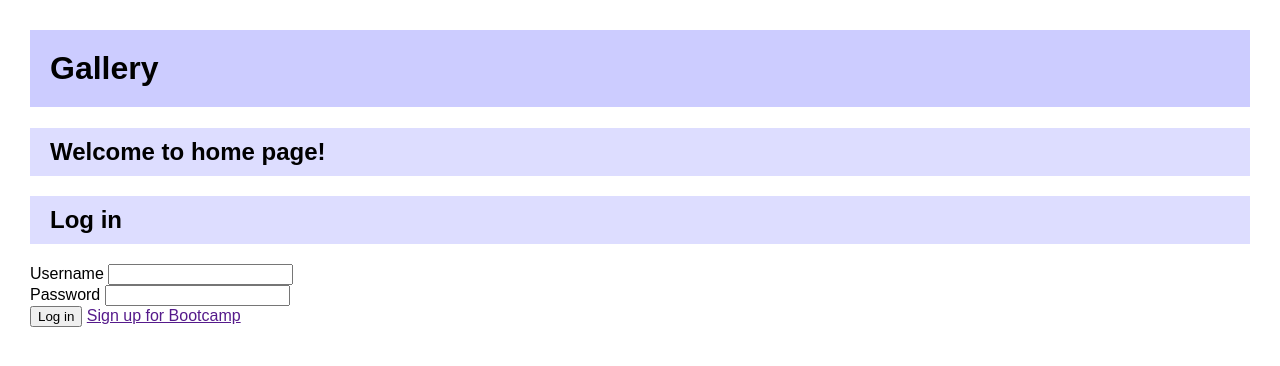
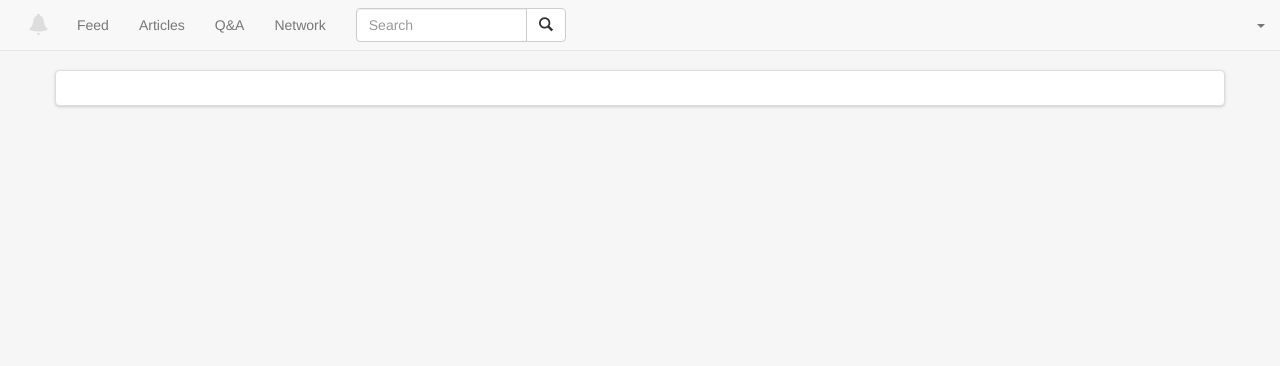
Before and after one commit to wangeen/website, a Django app: page / in a window 1280 px wide. Shown: the top 366 px of the page. Run offline with Django 3.2, Linux system fonts and the light colour scheme; parts of the project's set-up code (start-up, migrations or seed data) failed here and were passed over; some libraries are stand-ins or nearby versions.

Commit message:
apply css

```diff
--- a/mysite/urls.py
+++ b/mysite/urls.py
@@ -16,4 +16,13 @@ urlpatterns = patterns('',
 
     # Uncomment the next line to enable the admin:
     url(r'^admin/', include(admin.site.urls)),
+
+
+    # debug code
+    url(r'^$', ViewHome.as_view(), name='feeds'),
+    url(r'^$', ViewHome.as_view(), name='articles'),
+    url(r'^$', ViewHome.as_view(), name='questions'),
+    url(r'^$', ViewHome.as_view(), name='network'),
+    url(r'^$', ViewHome.as_view(), name='search'),
+    url(r'^$', ViewHome.as_view(), name='profile'),
 )
--- /dev/null
+++ b/templates/base1.html
@@ -0,0 +1,96 @@
+{% load i18n %}
+<!DOCTYPE html>
+<html lang="en">
+  <head>
+    <meta charset="utf-8">
+    <meta http-equiv="X-UA-Compatible" content="IE=edge">
+    <meta name="viewport" content="width=device-width, initial-scale=1">
+    <title>{% block title %}Bootcamp{% endblock %}</title>
+    <link rel="icon" type="image/png" href="{{ STATIC_URL }}img/favicon.png">
+    <link href="{{ STATIC_URL }}css/bootstrap.min.css" rel="stylesheet">
+    <link href="{{ STATIC_URL }}css/bootcamp.css" rel="stylesheet">
+    <!--[if lt IE 9]>
+      <script src="https://oss.maxcdn.com/libs/html5shiv/3.7.0/html5shiv.js"></script>
+      <script src="https://oss.maxcdn.com/libs/respond.js/1.4.2/respond.min.js"></script>
+    <![endif]-->
+    <script src="{{ STATIC_URL }}js/jquery-2.1.1.min.js"></script>
+    <script src="{{ STATIC_URL }}js/bootstrap.min.js"></script>
+    <script src="{{ STATIC_URL }}js/bootcamp.js"></script>
+
+    {% block head %}
+    {% endblock head %}
+  </head>
+  <body>
+    {% block body %}
+      <header>
+        <nav class="navbar navbar-default navbar-fixed-top" role="navigation">
+          <div class="container-fluid">
+            <div class="navbar-header">
+              <button type="button" class="navbar-toggle" data-toggle="collapse" data-target="#menu">
+                <span class="sr-only">Toggle navigation</span>
+                <span class="icon-bar"></span>
+                <span class="icon-bar"></span>
+                <span class="icon-bar"></span>
+              </button>
+                  {% comment %}
+              <a class="navbar-brand" href="{% url 'home' %}">Bootcamp</a>
+                  {% endcomment %}
+            </div>
+            <div class="collapse navbar-collapse" id="menu">
+              <ul class="nav navbar-nav">
+                <li>
+                  <a href="#" id="notifications" data-container="body" data-toggle="popover" data-placement="bottom" title="Notifications">
+                    <span class="glyphicon glyphicon-bell"></span>
+                  </a>
+                </li>
+                <li><a href="{% url 'feeds' %}">{% trans 'Feed' %}</a></li>
+                <li><a href="{% url 'articles' %}">{% trans 'Articles' %}</a></li>
+                <li><a href="{% url 'questions' %}">{% trans 'Q&A' %}</a></li>
+                <li><a href="{% url 'network' %}">{% trans 'Network' %}</a></li>
+              </ul>
+              {% if not hide_search %}
+                <form class="navbar-form navbar-left" role="search" action="{% url 'search' %}">
+                  <div class="input-group" style="width:210px">
+                    <input type="text" class="form-control" name="q" placeholder="Search">
+                    <span class="input-group-btn">
+                      <button type="submit" class="btn btn-default"><span class="glyphicon glyphicon-search"></span></button>
+                    </span>
+                  </div>
+                </form>
+              {% endif %}
+              <ul class="nav navbar-nav navbar-right">
+                  <li>
+                  {% comment %}
+                  <!--
+                  <a href="{% url 'profile' user.username %}">{{ user.profile.get_screen_name }}</a>
+                  -->
+                  {% endcomment %}
+                </li>
+                <li class="dropdown">
+                  <a href="#" class="dropdown-toggle" data-toggle="dropdown"><b class="caret"></b></a>
+                  <ul class="dropdown-menu">
+                  {% comment %}
+                    <li><a href="{% url 'inbox' %}"><span class="badge pull-right" id="unread-count">0</span> Inbox</a></li>
+                    <li><a href="{% url 'settings' %}">{% trans 'Account Settings' %}</a></li>
+                    <li class="divider"></li>
+                    <li><a href="{% url 'logout' %}">{% trans 'Log out' %}</a></li>
+                  {% endcomment %}
+                  </ul>
+                </li>
+              </ul>
+            </div>
+          </div>
+        </nav>
+      </header>
+      <main>
+        <div class="container">
+          {% block main %}
+          {% endblock main %}
+        </div>
+      </main>
+      <script src="{{ STATIC_URL }}js/notifications.js"></script>
+      <script src="{{ STATIC_URL }}js/check_messages.js"></script>
+    {% endblock body %}
+    <script src="{{ STATIC_URL }}js/ga.js"></script>
+  </body>
+</html>
--- a/templates/index.html
+++ b/templates/index.html
@@ -1,4 +1,4 @@
-{% extends "base.html" %}
+{% extends "base1.html" %}
 {% load i18n %}
 
 {% block title %}Home{% endblock %}
```
Also changed, not shown: mysite/common_settings.py (+11 -0 lines), mysite/settings.py (+0 -7 lines), 8 other files.
